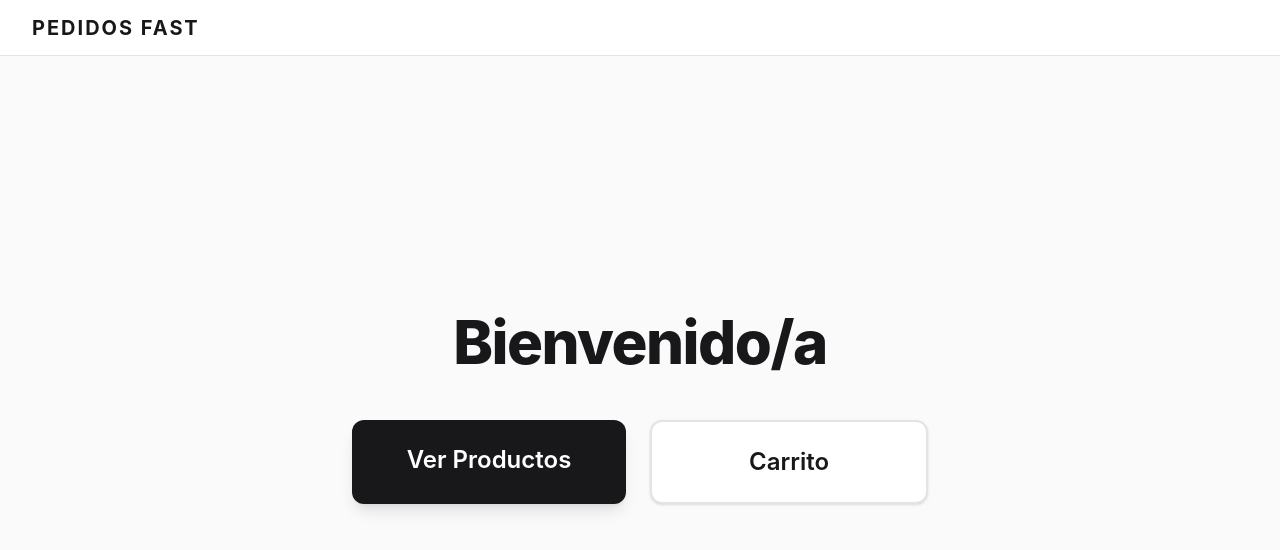
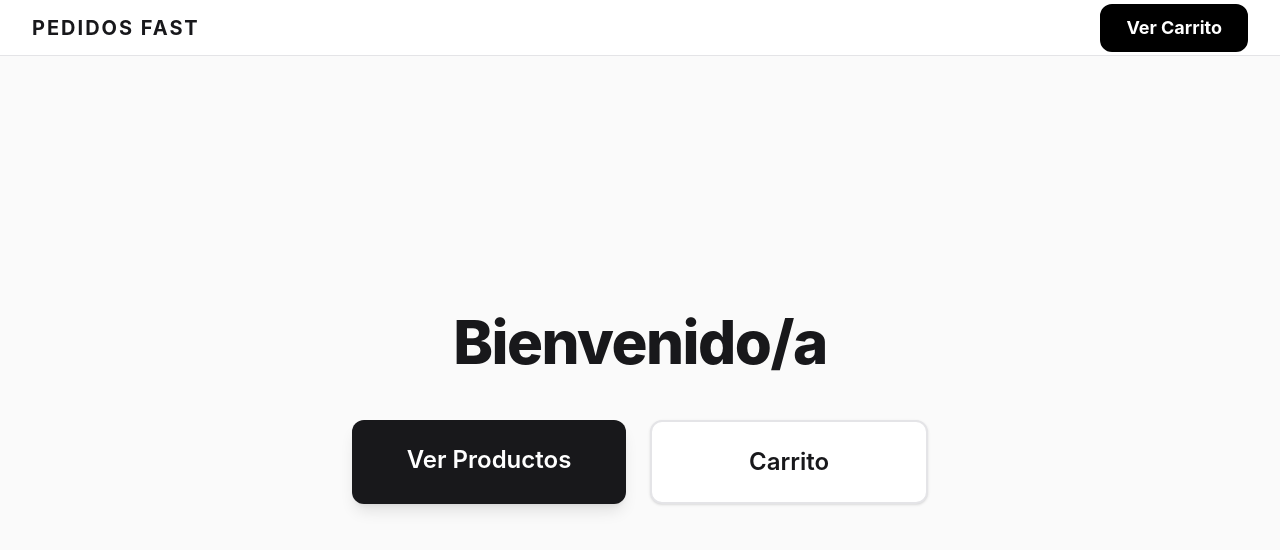
Before and after one commit to facundovanni/challenge-pedidos-fv, an Angular app: page / in a window 1280 px wide. Shown: the top 550 px of the page. Built offline with nearby package versions, Linux system fonts and the light colour scheme.

Commit message:
Add shorcut to cart in header

```diff
--- a/src/app/shared/components/header/header.component.html
+++ b/src/app/shared/components/header/header.component.html
@@ -5,7 +5,13 @@
     Pedidos Fast
   </a>
 
-  <div class="flex items-center gap-4">
+    <a routerLink="/cart" class="flex items-center gap-3 px-6 py-2 border-2 rounded-xl border-black bg-black text-white font-bold text-lg active:scale-95 focus:ring-2 focus:ring-black focus:outline-none">
+      Ver Carrito
+      @if (cartService.totalItems() > 0) {
+      <span class="flex items-center justify-center min-w-6 h-6 px-2 bg-white text-black font-black text-sm">
+        {{ cartService.totalItems() }}
+      </span>
+      }
+    </a>
 
-  </div>
 </header>
--- a/src/app/shared/components/header/header.component.ts
+++ b/src/app/shared/components/header/header.component.ts
@@ -1,5 +1,6 @@
-import { Component } from '@angular/core';
+import { Component, inject } from '@angular/core';
 import { RouterLink } from '@angular/router';
+import { CartService } from '../../../core/services/cart.service';
 
 @Component({
   selector: 'app-header',
@@ -7,4 +8,6 @@ import { RouterLink } from '@angular/router';
   imports: [RouterLink],
   templateUrl: './header.component.html',
 })
-export class HeaderComponent { }
+export class HeaderComponent {
+  public cartService = inject(CartService);
+ }
```
